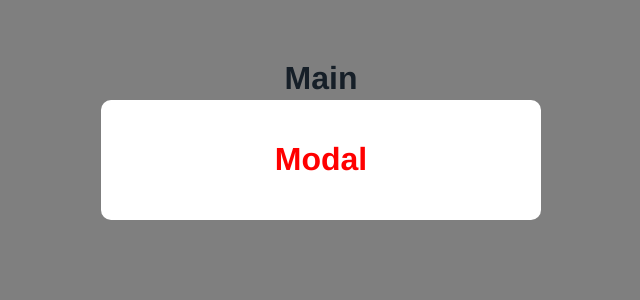
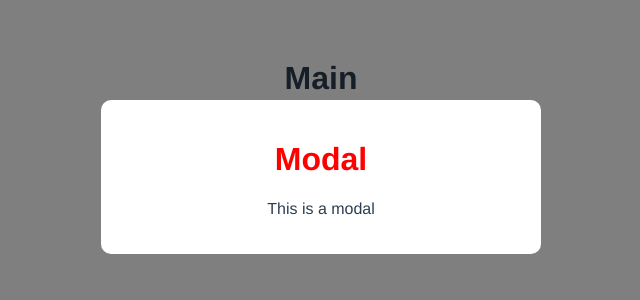
Before and after one commit to agung2001/hands-on-vue, a Vue app in the folder modal-project/: page / in a window 1280 px wide. Shown: the top 300 px of the page, without its empty margins (319-959 px from the left). Built offline with nearby package versions, Linux system fonts and the light colour scheme.

Commit message:
feat: improve props using interface

```diff
--- a/modal-project/src/components/Main.vue
+++ b/modal-project/src/components/Main.vue
@@ -1,12 +1,19 @@
-<script setup>
+<script setup lang="ts">
 import Modal from './Modal.vue'
 import Reference from './Reference.vue';
+import { IModal } from '../types'
+
+const modal: IModal = {
+    title: 'Modal',
+    description: 'This is a modal',
+    isOpen: true
+}
 </script>
 
 <template>
     <div>
         <h1>Main</h1>
         <Reference />
-        <Modal />
+        <Modal :modal="modal" />
     </div>
 </template>
--- a/modal-project/src/components/Modal.vue
+++ b/modal-project/src/components/Modal.vue
@@ -1,7 +1,13 @@
+<script setup lang="ts">
+import { IModal } from '../types'
+const { modal } = defineProps<{ modal: IModal }>()
+</script>
+
 <template>
     <div class="backdrop">
         <div class="modal">
-            <h1>Modal</h1>
+            <h1>{{ modal.title }}</h1>
+            <p>{{ modal.description }}</p>
         </div>
     </div>
 </template>
```
Also changed, not shown: modal-project/jsconfig.json (deleted, +0 -19 lines), modal-project/package.json (+7 -24 lines), modal-project/src/shims-vue.d.ts (added, +7 -0 lines), modal-project/tsconfig.json (added, +41 -0 lines), modal-project/.browserslistrc (added), modal-project/.eslintrc.js (added), modal-project/src/main.ts (renamed from modal-project/src/main.js), 2 other files (tests, documents, lock files or other folders).
